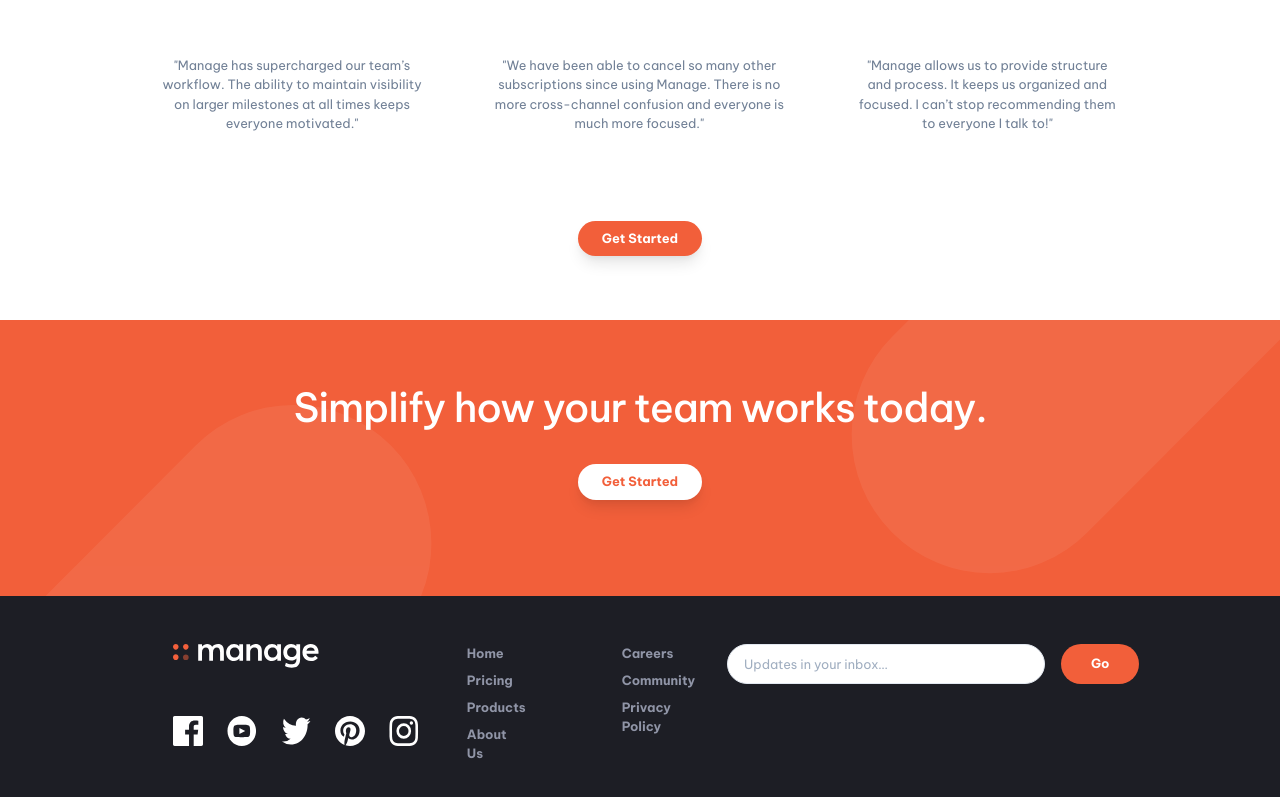
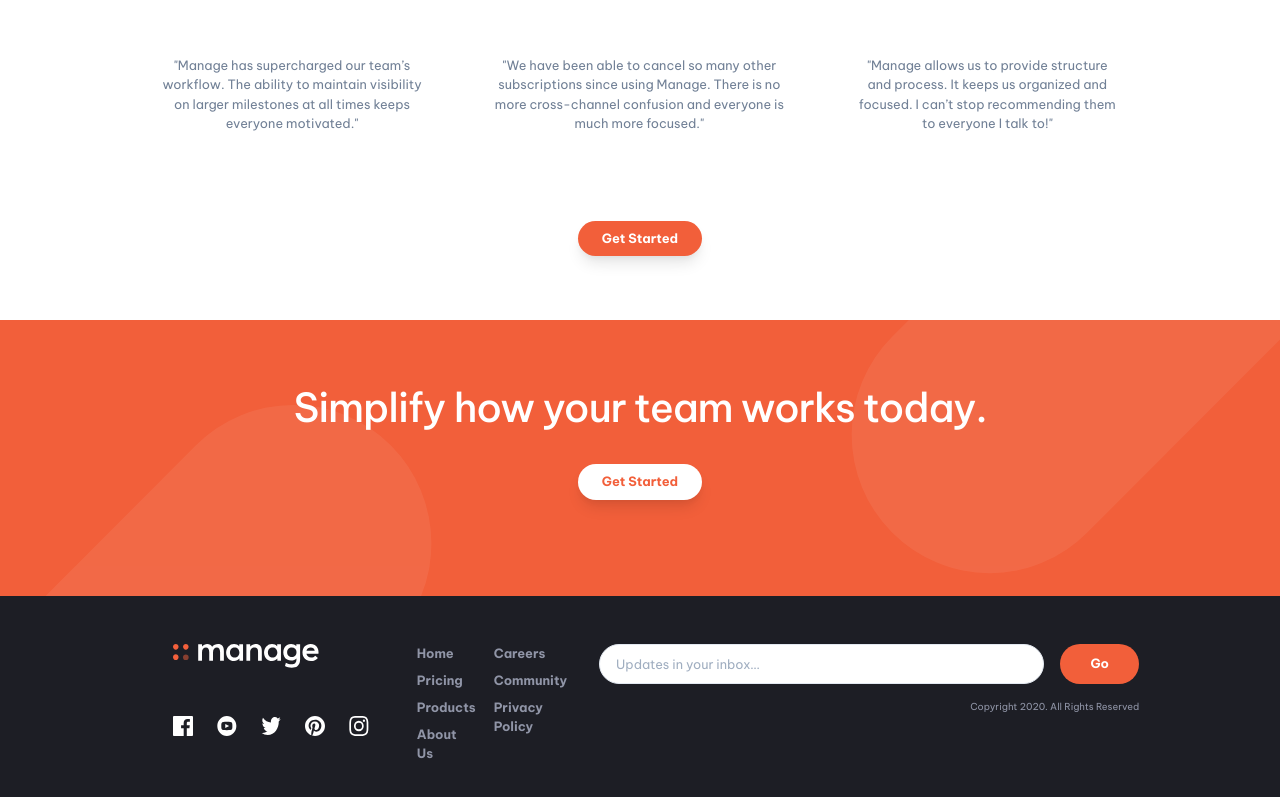
Before and after one commit to edgarfb/manage-landing-page, a Next.js app: page / in a window 1280 px wide. Shown: the part 1467-2264 px from the top of the page. Built offline with nearby package versions, Linux system fonts and the light colour scheme.

Commit message:
tablet version finished

```diff
--- a/components/footer.js
+++ b/components/footer.js
@@ -9,12 +9,24 @@ export default function Footer() {
     <chakra.footer maxW="full" bg="brand.VeryDarkBlue" p={4}>
       <Flex
         width={{ base: "100%", lg: "80%" }}
-        flexDirection={{ base: "column", lg: "row-reverse" }}
+        flexDirection={{ base: "column", md: "row-reverse" }}
         justify="space-between"
-        alignItems={{ base: "center", lg: "flex-start" }}
+        alignItems={{ base: "center", md: "flex-start" }}
         m="0 auto"
       >
-        <Flex my={8} width="100%">
+        <Flex
+          my={8}
+          width="100%"
+          flexDirection="column"
+          justifyContent={{ md: "center", lg: "flex-end" }}
+          alignItems={{ md: "flex-start", lg: "flex-start" }}
+        >
+          <Flex
+            width="100%"
+            flexDirection={{ md: "column", lg: "row" }}
+            justify="center"
+            alignItems={{ md: "flex-start", lg: "center" }}
+          >
             <Input
               placeholder="Updates in your inbox…"
               bg="white"
@@ -25,21 +37,35 @@ export default function Footer() {
               bg="brand.BrightRed"
               color="white"
               fontSize=".8rem"
-            ml={4}
+              ml={{ base: 4, md: 0, lg: 4 }}
+              mt={{ base: 0, md: 4, lg: 0 }}
               borderRadius={40}
               px={8}
             >
               Go
             </Button>
           </Flex>
+          <Text
+            mt={4}
+            mb={2}
+            textAlign="center"
+            color="brand.DarkGrayishBlue"
+            fontSize=".6rem"
+            display={{ base: "block" }}
+            width="100%"
+            textAlign={{ base: "left", lg: "right" }}
+          >
+            Copyright 2020. All Rights Reserved
+          </Text>
+        </Flex>
 
         <Flex
           color="brand.DarkGrayishBlue"
           fontWeight="700"
           justify="center"
-          gap={{ base: 12, lg: 24 }}
+          gap={{ base: 12, lg: 18 }}
           fontSize=".8rem"
-          m={{ base: 0, lg: 8 }}
+          m={{ base: 0, md: 8 }}
         >
           <chakra.ul listStyleType="none">
             <li>
@@ -67,11 +93,12 @@ export default function Footer() {
             </li>
           </chakra.ul>
         </Flex>
-        <Flex flexDirection={{ base: "column", lg: "column-reverse" }}>
+        <Flex flexDirection={{ base: "column", md: "column-reverse" }}>
           <Social socialItems={socialItems} />
           <Flex
-            justify={{ base: "center", lg: "flex-start" }}
-            m={{ base: 12, lg: 8 }}
+            justify={{ base: "center", md: "flex-start" }}
+            m={{ base: 12, md: 4, lg: 8 }}
+            mt={{ base: 12, md: 8, lg: 8 }}
           >
             <Logo color="white" />
           </Flex>
@@ -83,12 +110,11 @@ export default function Footer() {
           textAlign="center"
           color="brand.DarkGrayishBlue"
           fontSize=".6rem"
-          display={{ base: "block", lg: "none" }}
+          display={{ base: "block", md: "none" }}
         >
           Copyright 2020. All Rights Reserved
         </Text>
 
-        {/* I wondering if this is correct....  */}
         <style jsx>{`
           li {
             margin-bottom: 8px;
--- a/components/get-started.js
+++ b/components/get-started.js
@@ -7,6 +7,7 @@ export default function GetStarted() {
       p={4}
       flexDirection={{ base: "column" }}
       width={{ base: "100%", md: "50%" }}
+      zIndex="100"
     >
       <Heading
         as="h1"
--- a/components/navbar-desktop.js
+++ b/components/navbar-desktop.js
@@ -12,7 +12,7 @@ export default function NavbarDesktop({ bg }) {
         py={{ base: 8, md: 16 }}
         alignItems="center"
         justifyContent="space-between"
-        width="80%"
+        width={{ md: "100%", lg: "80%" }}
         m="0 auto"
         height="88px"
         zIndex={100}
@@ -23,6 +23,7 @@ export default function NavbarDesktop({ bg }) {
           textAlign="center"
           color="brand.DarkBlue"
           fontWeight="700"
+          fontSize={{ md: "sm", lg: "md" }}
           display="flex"
           justifyContent="space-evenly"
           gap={4}
--- a/components/slider.js
+++ b/components/slider.js
@@ -55,7 +55,7 @@ export default function Slider() {
           />
         )}
         {bp === "md" && (
-          <Flex width="80%" m="0 auto">
+          <Flex width={{ lg: "80%" }} m="0 auto">
             {testimonialData.slice(0, 3).map((user) => (
               <Testimonials key={user.name} userData={user} />
             ))}
--- a/components/social.js
+++ b/components/social.js
@@ -13,14 +13,14 @@ export default function Social({ socialItems }) {
               target="_blank"
               rel="noopener noreferrer"
               mr={4}
-              width="30px"
-              height="30px"
+              width={{ base: "30px", lg: "20px" }}
+              height={{ base: "30px", lg: "20px" }}
             >
               <Image
                 src={item.icon}
                 alt={item.name}
-                width="30px"
-                height="30px"
+                width={{ base: "30px", lg: "20px" }}
+                height={{ base: "30px", lg: "20px" }}
               />
             </Box>
           );
--- a/pages/index.js
+++ b/pages/index.js
@@ -9,7 +9,7 @@ import { chakra } from "@chakra-ui/react";
 function Section({ children }) {
   return (
     <chakra.section
-      width={{ base: "100%", md: "80%" }}
+      width={{ base: "100%", lg: "80%" }}
       display="flex"
       flexDirection={{ base: "column-reverse", md: "row" }}
       m={{ base: "0px", md: "0 auto" }}
```
Lines whose indentation alone changed are shown as unchanged.
